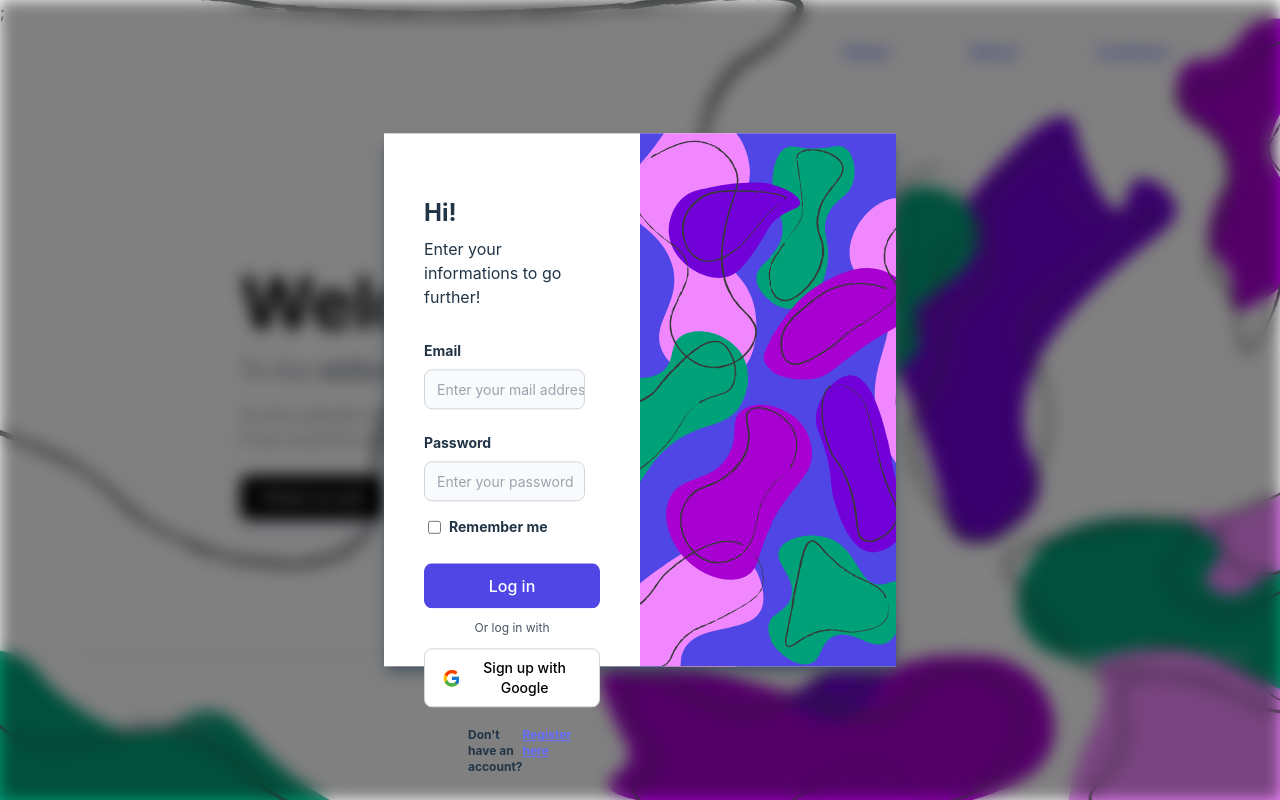
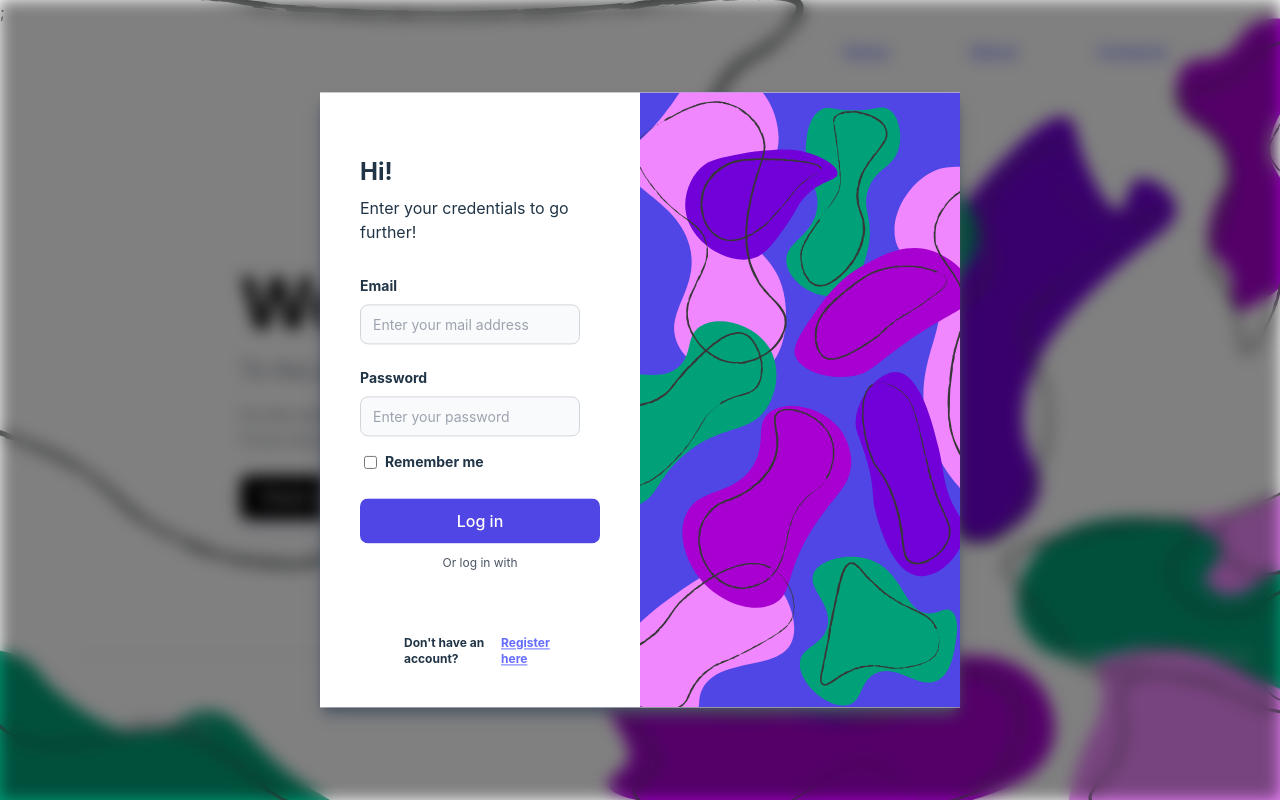
Before and after one commit to avemike/Skillomania, a React (Vite) app in the folder client/: page / in a window 1280 px wide. Both pictures are taken after a click on the button "Check us out!". Built offline with nearby package versions, Linux system fonts and the light colour scheme; no server answers.

Commit message:
feat(auth): introduce GoogleAuthButton placeholder

```diff
--- a/client/src/App.tsx
+++ b/client/src/App.tsx
@@ -1,4 +1,8 @@
-import { createBrowserRouter, RouterProvider } from "react-router-dom";
+import {
+  createBrowserRouter,
+  RouteObject,
+  RouterProvider,
+} from "react-router-dom";
 import { StandardLayout } from "./layouts/StandardLayout";
 import { WelcomePage } from "./pages/WelcomePage";
 import { About } from "./pages/About";
@@ -13,46 +17,32 @@ import { QueryClient, QueryClientProvider } from "react-query";
 function StandardPage({ page }: { page: ReactNode }) {
   return <StandardLayout>{page}</StandardLayout>;
 }
+function createStandardRoute(path: string, element: ReactNode): RouteObject {
+  return {
+    path,
+    element: <StandardPage page={element} />,
+  };
+}
 
 const router = createBrowserRouter([
-  {
-    path: "/",
-    element: <StandardPage page={<WelcomePage />} />,
-  },
-  {
-    path: "/About",
-    element: <StandardPage page={<About />} />,
-  },
-  {
-    path: "/*",
-    element: <StandardPage page={<ErrorPage />} />,
-  },
-  {
-    path: "/Register",
-    element: <StandardPage page={<Register />} />,
-  },
-  {
-    path: "/Contacts",
-    element: <StandardPage page={<Contacts />} />,
-  },
-  {
-    path: "/Home",
-    element: <StandardPage page={<Home />} />,
-  },
-  {
-    path: "/Challenges",
-    element: <StandardPage page={<ChallengeSeriesPage />} />,
-  },
+  createStandardRoute("/*", <ErrorPage />),
+  createStandardRoute("/", <WelcomePage />),
+  createStandardRoute("/about", <About />),
+  createStandardRoute("/register", <Register />),
+  createStandardRoute("/contacts", <Contacts />),
+  createStandardRoute("/home", <Home />),
+  createStandardRoute("/challenges", <ChallengeSeriesPage />),
 ]);
 
 // @todo: temporarily hardcoded
-const BASE_URL = "http://localhost:3005";
 const queryClient = new QueryClient({
   defaultOptions: {
     queries: {
       queryFn: async ({ queryKey: [url] }) => {
         if (typeof url === "string") {
-          const response = await fetch(`${BASE_URL}/${url.toLowerCase()}`);
+          const response = await fetch(
+            `${import.meta.env.VITE_SERVER_BASE_URL}/${url.toLowerCase()}`
+          );
 
           return await response.json();
         }
--- /dev/null
+++ b/client/src/components/GoogleAuthButton.tsx
@@ -0,0 +1,17 @@
+import { GoogleLogin, GoogleOAuthProvider } from "@react-oauth/google";
+
+export function GoogleAuthButton() {
+  return (
+    <GoogleOAuthProvider clientId={import.meta.env.VITE_OAUTH_CLIENT_ID}>
+      <GoogleLogin
+        onSuccess={(credentialResponse) => {
+          console.log(credentialResponse);
+        }}
+        onError={() => {
+          // @todo: Handle error
+          console.log("Error");
+        }}
+      />
+    </GoogleOAuthProvider>
+  );
+}
--- a/client/src/pages/WelcomePage.tsx
+++ b/client/src/pages/WelcomePage.tsx
@@ -1,4 +1,5 @@
-import { useContext, useState } from "react";
+import { useState } from "react";
+import { GoogleAuthButton } from "../components/GoogleAuthButton";
 
 /**
  * Renders the Home component.
@@ -6,11 +7,12 @@ import { useContext, useState } from "react";
  * WIP: Currently function as a placeholder for the homepage.
  */
 export function WelcomePage() {
-  const [isPanelHidden, SetIsPanelHidden] = useState<boolean>(true);
+  const [isPanelHidden, setIsPanelHidden] = useState<boolean>(true);
 
   const toggle = () => {
-    SetIsPanelHidden((previsPanelHidden) => !previsPanelHidden);
+    setIsPanelHidden((previousPanelHidden) => !previousPanelHidden);
   };
+
   return (
     <>
       <div className="bg-[url('./assets/welcome_website.svg')] bg-center bg-cover h-dvh w-svw absolute top-0 left-0 ">
@@ -48,20 +50,20 @@ export function WelcomePage() {
           <p className="text-gray-400 pt-14 ml-12  ">Skillomania</p>
         </div>
       </div>
-      {isPanelHidden == false ? (
+      {!isPanelHidden ? (
         <div
           className="z-10 h-dvh w-svw absolute top-0 left-0 backdrop-blur backdrop-brightness-50"
           onClick={toggle}
         >
           <div
-            className="absolute z-20 h-2/3 w-2/5 bg-white top-1/2 left-1/2 transform -translate-x-1/2 -translate-y-1/2 flex shadow-gray-600 shadow-lg "
+            className="absolute z-20 min-w-96 w-[50%] max-w-[1000px] bg-white top-1/2 left-1/2 transform -translate-x-1/2 -translate-y-1/2 flex shadow-gray-600 shadow-lg"
             onClick={(event) => event.stopPropagation()}
           >
             <div className="h-full w-1/2 ">
               <div className="flex flex-col m-10 mt-16">
                 <h2 className=" text-2xl font-bold">Hi!</h2>
                 <p className=" text-mid my-2">
-                  Enter your informations to go further!
+                  Enter your credentials to go further!
                 </p>
                 <label htmlFor="email" className="text-sm font-bold mt-6 mb-2">
                   Email
@@ -95,10 +97,11 @@ export function WelcomePage() {
                 <p className="text-xs text-gray-600 my-3 text-center">
                   Or log in with
                 </p>
-                <button className="bg-white text-black text-sm border-gray-300 mb-2 flex gap-2 justify-center items-center ">
+                <GoogleAuthButton />
+                {/* <button className="bg-white text-black text-sm border-gray-300 mb-2 flex gap-2 justify-center items-center ">
                   <div className="bg-[url('./assets/google.svg')] h-5 w-5"></div>
                   <p>Sign up with Google</p>
-                </button>
+                </button> */}
                 <div className="flex mt-3 justify-between px-11">
                   <p className="text-xs font-bold">Don't have an account?</p>
                   <a href="/Register" className="text-xs font-bold underline">
@@ -107,7 +110,13 @@ export function WelcomePage() {
                 </div>
               </div>
             </div>
-            <div className="bg-[url('./assets/login.svg')] h-full w-1/2 bg-center bg-cover"></div>
+            <div className="w-1/2 bg-center bg-cover">
+              <img
+                src="login.svg"
+                alt="Login background image"
+                className="h-full w-full object-cover"
+              />
+            </div>
           </div>
         </div>
       ) : (
```
Also changed, not shown: client/public/login.svg (renamed from client/src/assets/login.svg).
